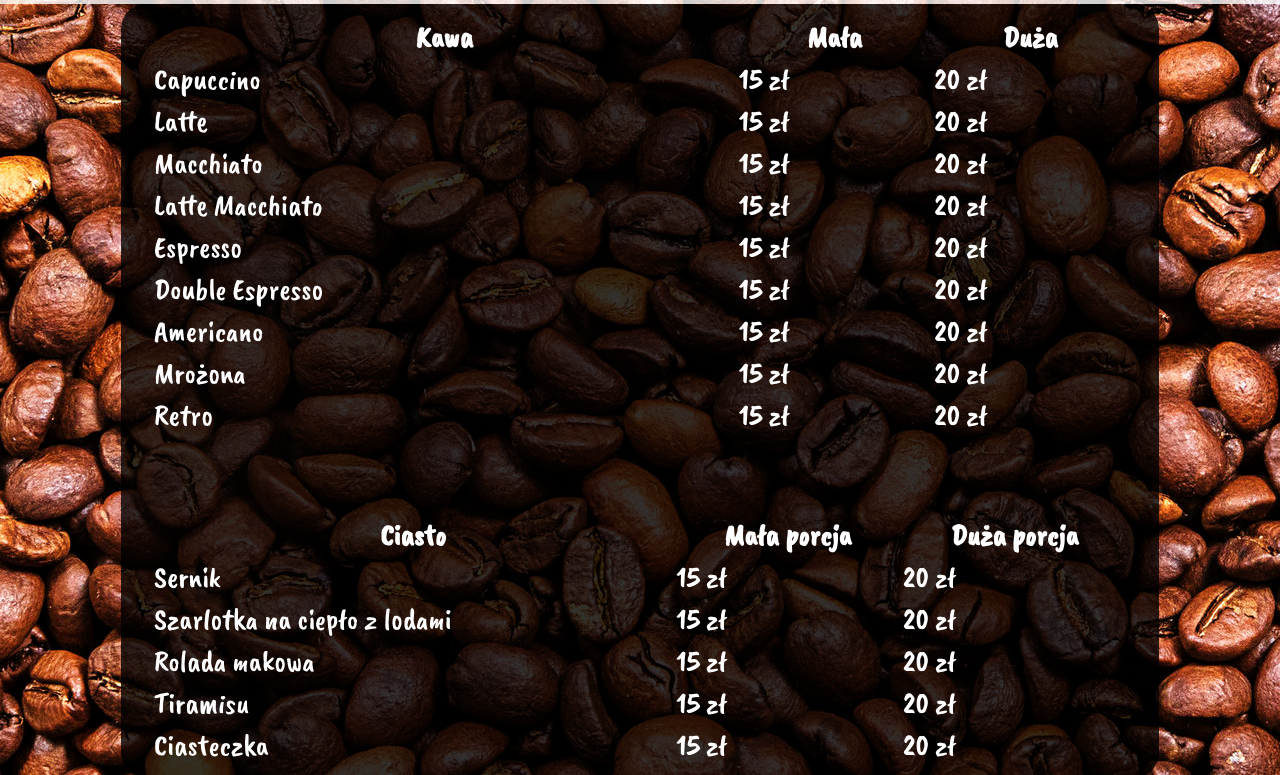
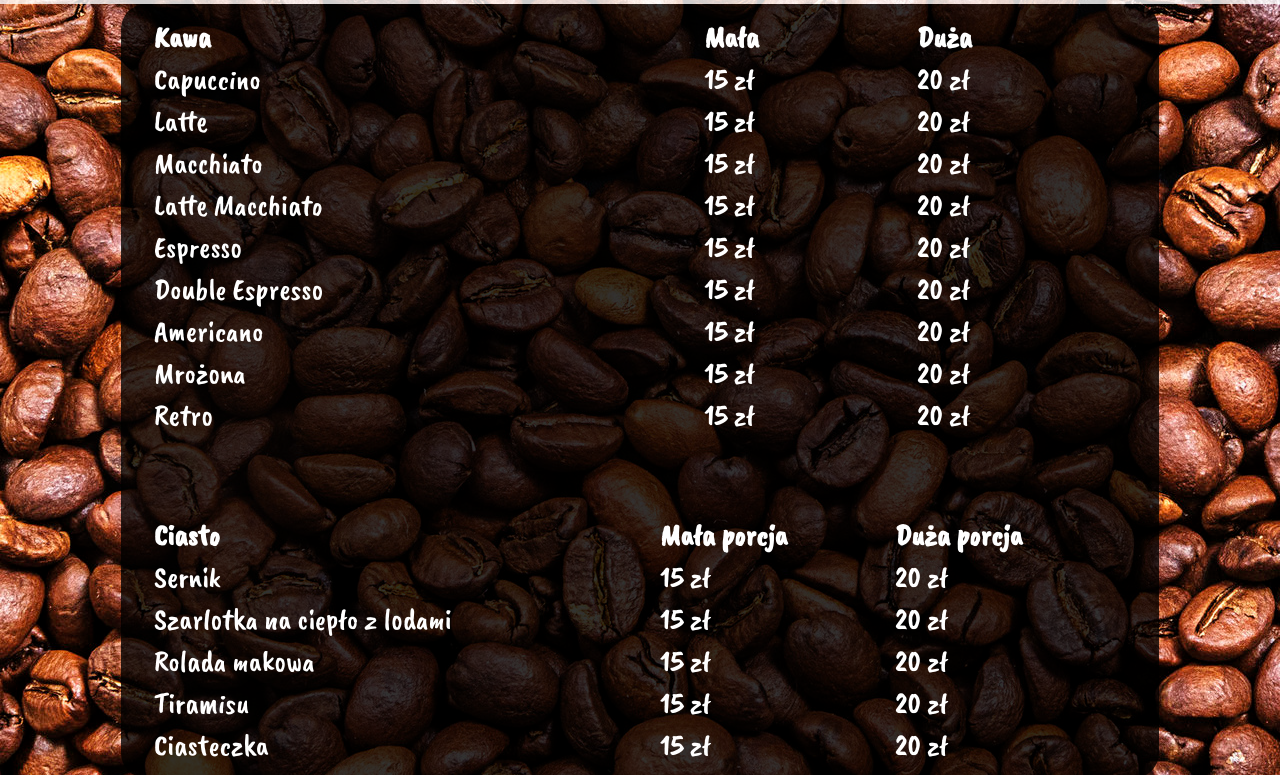
Before and after one commit to Monakus/monakus.github.io, a plain HTML site: page menu.html in a window 1280 px wide. Shown: the part 309-1084 px from the top of the page. Drawn offline with nearby package versions, Linux system fonts and the light colour scheme; a web font is replaced by a local one.

Commit message:
Update style.css

```diff
--- a/style.css
+++ b/style.css
@@ -136,7 +136,5 @@ table.center{
 }
 
 th{
-	text-align: center;
-	margin-left: auto;
-	margin-right: auto;
+	padding-right: 10px;
 }
```
